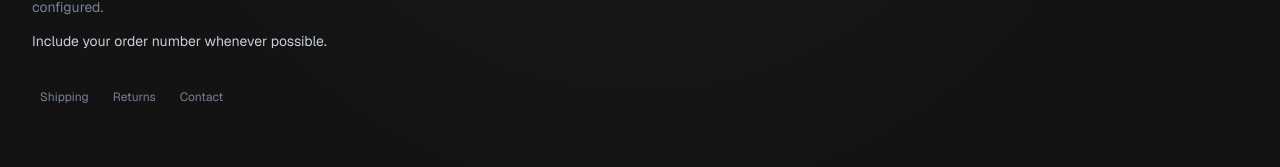
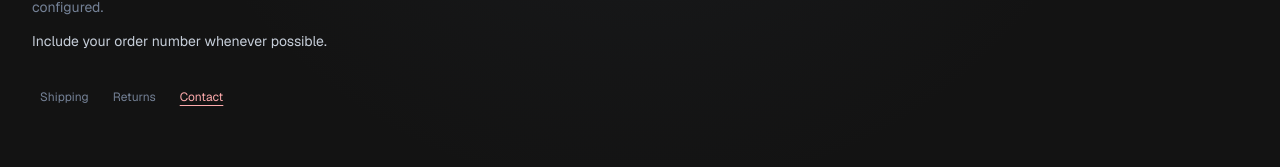
Before and after one commit to Vizzaq23/TCG, a Next.js app: page /shop/contact in a window 1280 px wide. Shown: the part 231-398 px from the top of the page. Built offline with nearby package versions, Linux system fonts and the light colour scheme; no server answers; the database is empty; a web font is replaced by a local one.

Commit message:
feat(daily-shop): highlight current shop policy

```diff
--- a/app/shop/contact/page.tsx
+++ b/app/shop/contact/page.tsx
@@ -37,7 +37,7 @@ export default async function ContactPage() {
         )}
         <p>Include your order number whenever possible.</p>
       </div>
-      <ShopFooterLinks />
+      <ShopFooterLinks current="contact" />
     </PageContainer>
   );
 }
--- a/app/shop/returns/page.tsx
+++ b/app/shop/returns/page.tsx
@@ -20,7 +20,7 @@ export default function ReturnsPage() {
           Checkout will remain unavailable until the merchant publishes this policy.
         </p>
       </div>
-      <ShopFooterLinks />
+      <ShopFooterLinks current="returns" />
     </PageContainer>
   );
 }
--- a/app/shop/shipping/page.tsx
+++ b/app/shop/shipping/page.tsx
@@ -25,7 +25,7 @@ export default function ShippingPage() {
           shipping details.
         </p>
       </div>
-      <ShopFooterLinks />
+      <ShopFooterLinks current="shipping" />
     </PageContainer>
   );
 }
--- a/components/shop/ShopFooterLinks.tsx
+++ b/components/shop/ShopFooterLinks.tsx
@@ -1,6 +1,6 @@
 import Link from "next/link";
 
-export function ShopFooterLinks() {
+export function ShopFooterLinks({ current }: { current?: "shipping" | "returns" | "contact" } = {}) {
   return (
     <nav
       aria-label="Shop policies"
@@ -8,22 +8,25 @@ export function ShopFooterLinks() {
     >
       <Link
         href="/shop/shipping"
+        aria-current={current === "shipping" ? "page" : undefined}
         prefetch={false}
-        className="inline-flex min-h-10 items-center px-2 hover:text-zinc-300"
+        className="inline-flex min-h-10 items-center px-2 hover:text-zinc-300 aria-[current=page]:text-amber-300 aria-[current=page]:underline aria-[current=page]:underline-offset-4"
       >
         Shipping
       </Link>
       <Link
         href="/shop/returns"
+        aria-current={current === "returns" ? "page" : undefined}
         prefetch={false}
-        className="inline-flex min-h-10 items-center px-2 hover:text-zinc-300"
+        className="inline-flex min-h-10 items-center px-2 hover:text-zinc-300 aria-[current=page]:text-amber-300 aria-[current=page]:underline aria-[current=page]:underline-offset-4"
       >
         Returns
       </Link>
       <Link
         href="/shop/contact"
+        aria-current={current === "contact" ? "page" : undefined}
         prefetch={false}
-        className="inline-flex min-h-10 items-center px-2 hover:text-zinc-300"
+        className="inline-flex min-h-10 items-center px-2 hover:text-zinc-300 aria-[current=page]:text-amber-300 aria-[current=page]:underline aria-[current=page]:underline-offset-4"
       >
         Contact
       </Link>
```
